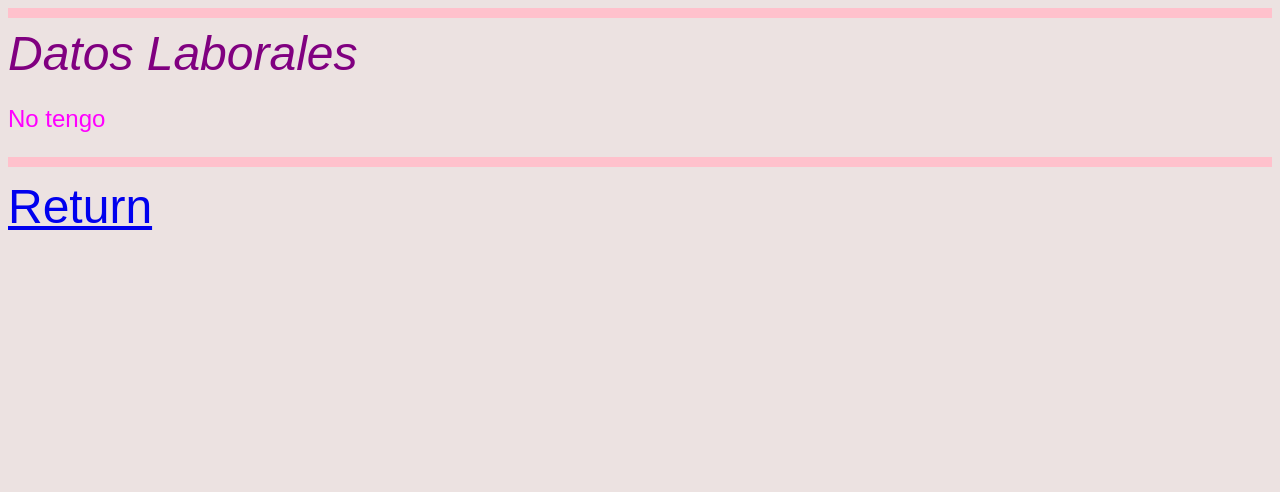
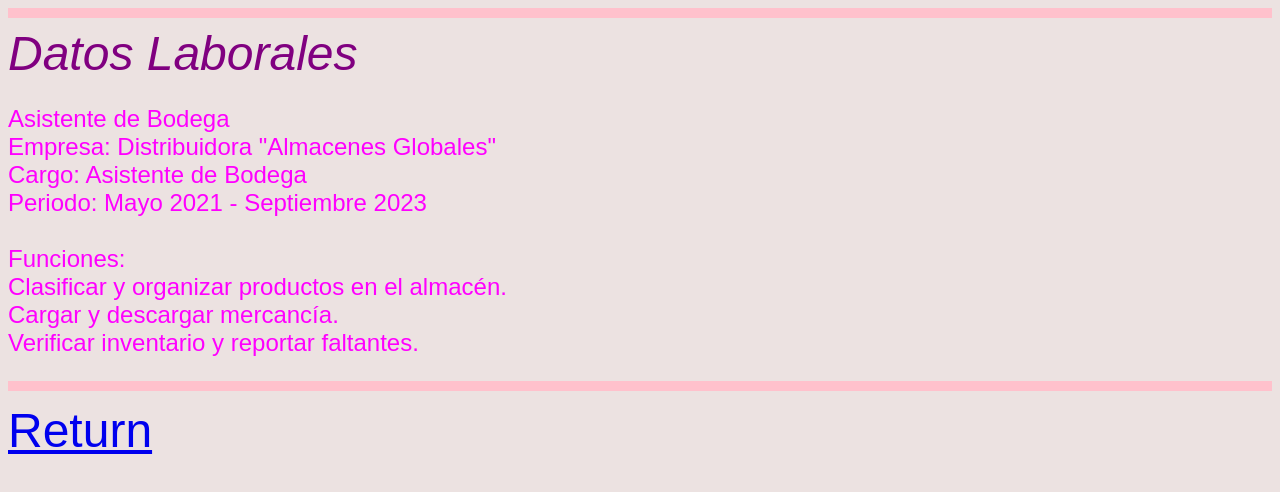
Before and after one commit to dilanheerrera/examen-hojas-de-vida, a plain HTML site: page LaborC.html in a window 1280 px wide. Drawn offline with Linux system fonts and the light colour scheme.

Commit message:
LaborC.html

```diff
--- a/LaborC.html
+++ b/LaborC.html
@@ -8,7 +8,16 @@
 <font face="Arial" size="15" color="Purple">
 <font size="15" <u><i> Datos Laborales </i></u></font><br>
 <font size="5">
-    <p><font color="magenta"> No tengo</font></p>
+    <p><font color="magenta"> Asistente de Bodega <br>
+Empresa: Distribuidora "Almacenes Globales" <br>
+Cargo: Asistente de Bodega <br>
+Periodo: Mayo 2021 - Septiembre 2023 <br><br>
+Funciones: <br>
+
+Clasificar y organizar productos en el almacén.<br>
+Cargar y descargar mercancía.<br>
+Verificar inventario y reportar faltantes.<br>
+</font></p>
     <hr color="#FFC1CC" size="10" aling="center">
 </font>
 <a href="Helen.html" target="_blank">Return</a>
```
